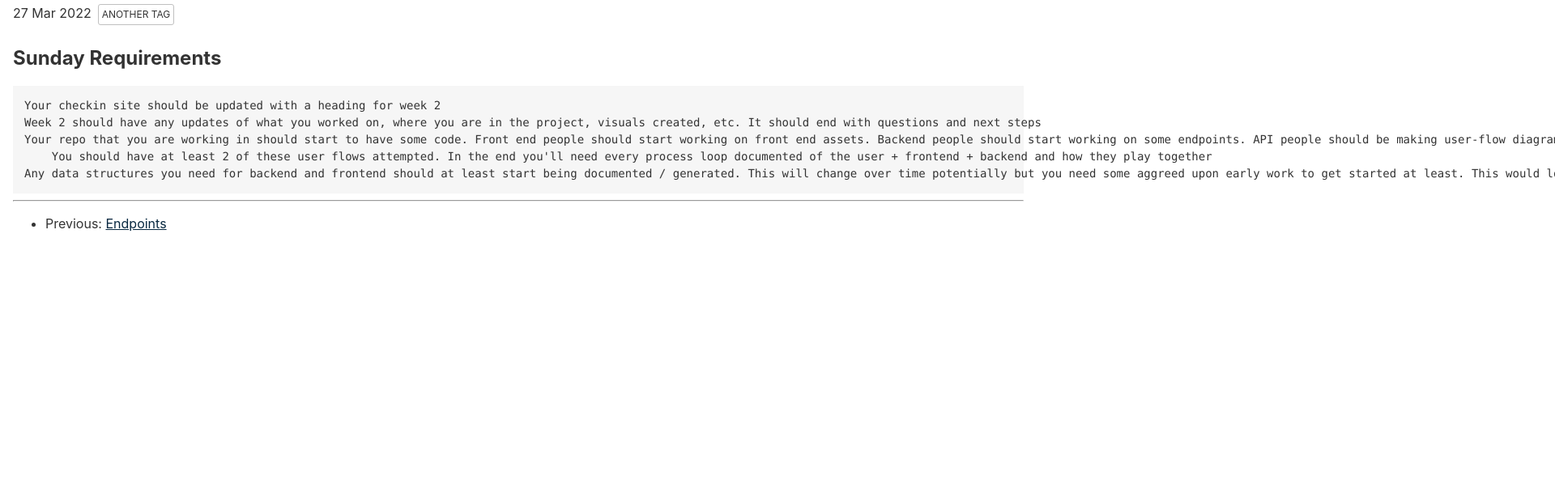
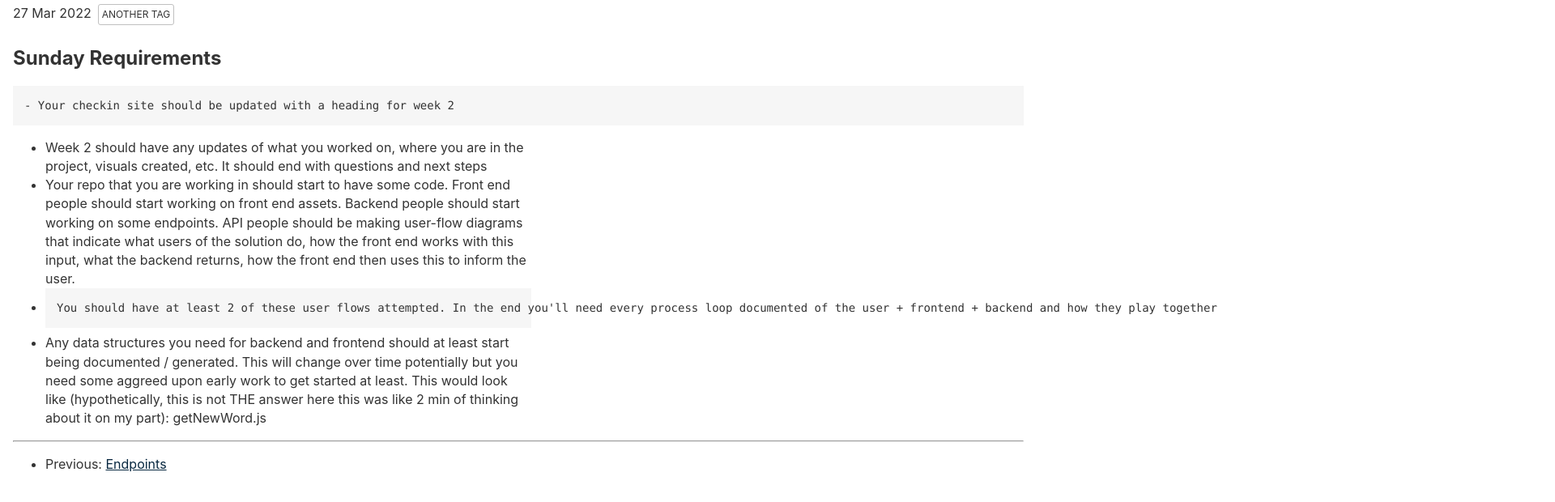
Before and after one commit to kfo5087/TeamNotes, an Eleventy site: page posts/sundaycheck2.md in a window 1280 px wide. Shown: the part 130-750 px from the top of the page at 81% size, 1920 px wide, since content can reach past the window. Built offline with nearby package versions, Linux system fonts and the light colour scheme; Eleventy itself is replaced by a stand-in of ours; files that its build step writes are made by us from their sources.

Commit message:
changed format because it was ugly

```diff
--- a/posts/sundaycheck2.md
+++ b/posts/sundaycheck2.md
@@ -7,8 +7,8 @@ tags:
 layout: layouts/post.njk
 ---
 ## Sunday Requirements
-    Your checkin site should be updated with a heading for week 2
-    Week 2 should have any updates of what you worked on, where you are in the project, visuals created, etc. It should end with questions and next steps
-    Your repo that you are working in should start to have some code. Front end people should start working on front end assets. Backend people should start working on some endpoints. API people should be making user-flow diagrams that indicate what users of the solution do, how the front end works with this input, what the backend returns, how the front end then uses this to inform the user.
-        You should have at least 2 of these user flows attempted. In the end you'll need every process loop documented of the user + frontend + backend and how they play together
-    Any data structures you need for backend and frontend should at least start being documented / generated. This will change over time potentially but you need some aggreed upon early work to get started at least. This would look like (hypothetically, this is not THE answer here this was like 2 min of thinking about it on my part): getNewWord.js
+    - Your checkin site should be updated with a heading for week 2
+  -   Week 2 should have any updates of what you worked on, where you are in the project, visuals created, etc. It should end with questions and next steps
+  -  Your repo that you are working in should start to have some code. Front end people should start working on front end assets. Backend people should start working on some endpoints. API people should be making user-flow diagrams that indicate what users of the solution do, how the front end works with this input, what the backend returns, how the front end then uses this to inform the user.
+   -     You should have at least 2 of these user flows attempted. In the end you'll need every process loop documented of the user + frontend + backend and how they play together
+  -  Any data structures you need for backend and frontend should at least start being documented / generated. This will change over time potentially but you need some aggreed upon early work to get started at least. This would look like (hypothetically, this is not THE answer here this was like 2 min of thinking about it on my part): getNewWord.js
```
